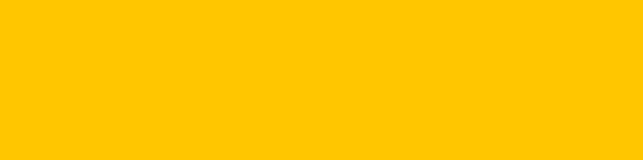
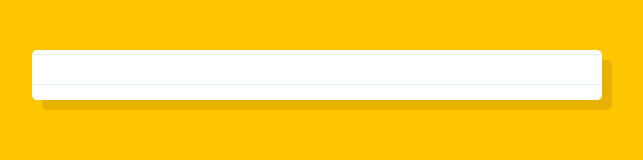
Before and after one commit to paulyo19/javacsript-30, a plain HTML site: page speech_detection/index.html in a window 1280 px wide. Shown: the whole page, without its empty margins (323-966 px from the left). Drawn offline with Linux system fonts and the light colour scheme.

Commit message:
more styling the page

```diff
--- a/speech_detection/style.css
+++ b/speech_detection/style.css
@@ -7,3 +7,20 @@ html {
     font-weight: 200;
     font-size: 20px;
   }
+
+  .words {
+    max-width: 500px;
+    margin: 50px auto;
+    background: white;
+    border-radius: 5px;
+    box-shadow: 10px 10px 0 rgba(0,0,0,0.1);
+    padding: 1rem 2rem 1rem 5rem;
+    background: -webkit-gradient(linear, 0 0, 0 100%, from(#d9eaf3), color-stop(4%, #fff)) 0 4px;
+    background-size: 100% 3rem;
+    position: relative;
+    line-height: 3rem;
+  }
+
+  p {
+    margin: 0 0 3rem;
+  }
```
